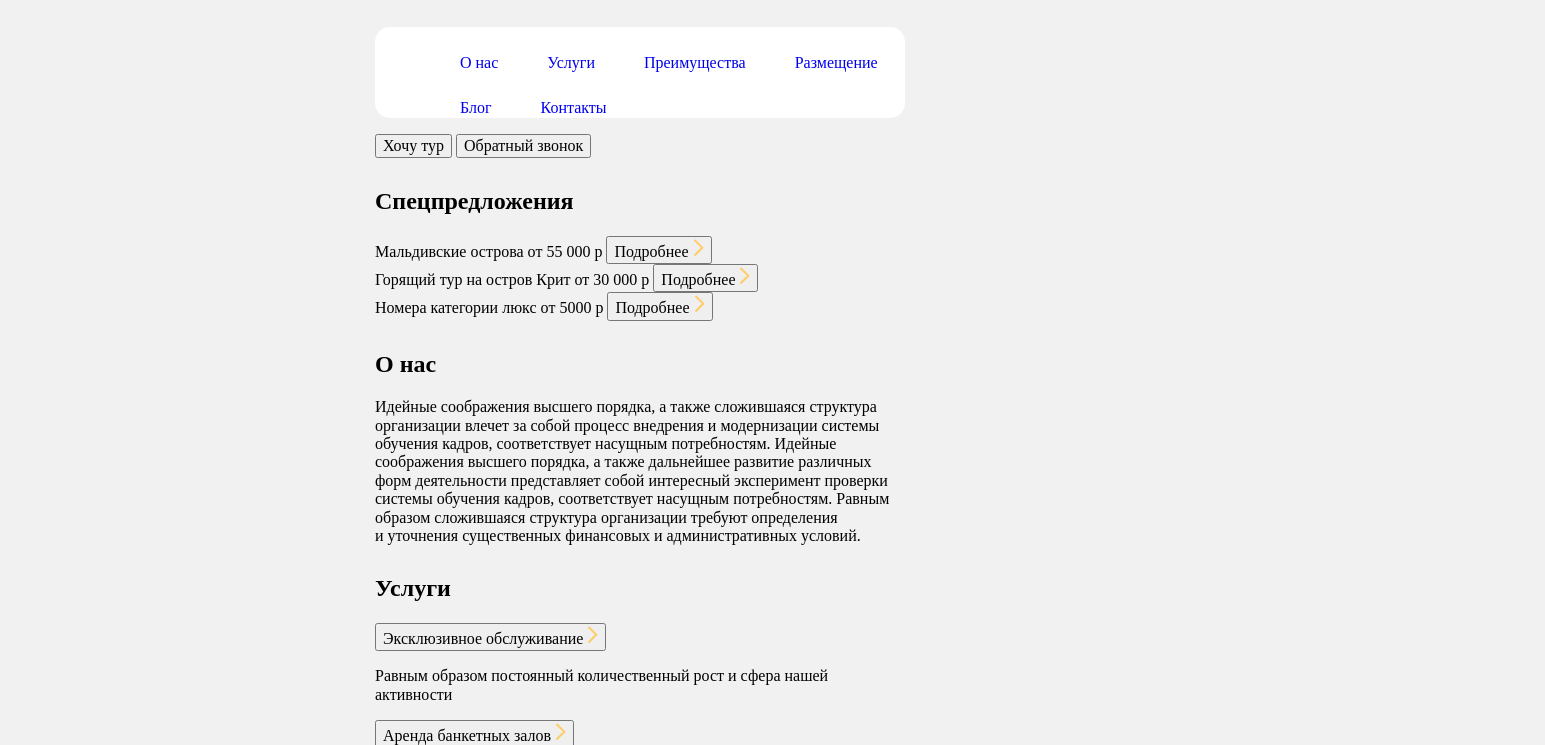
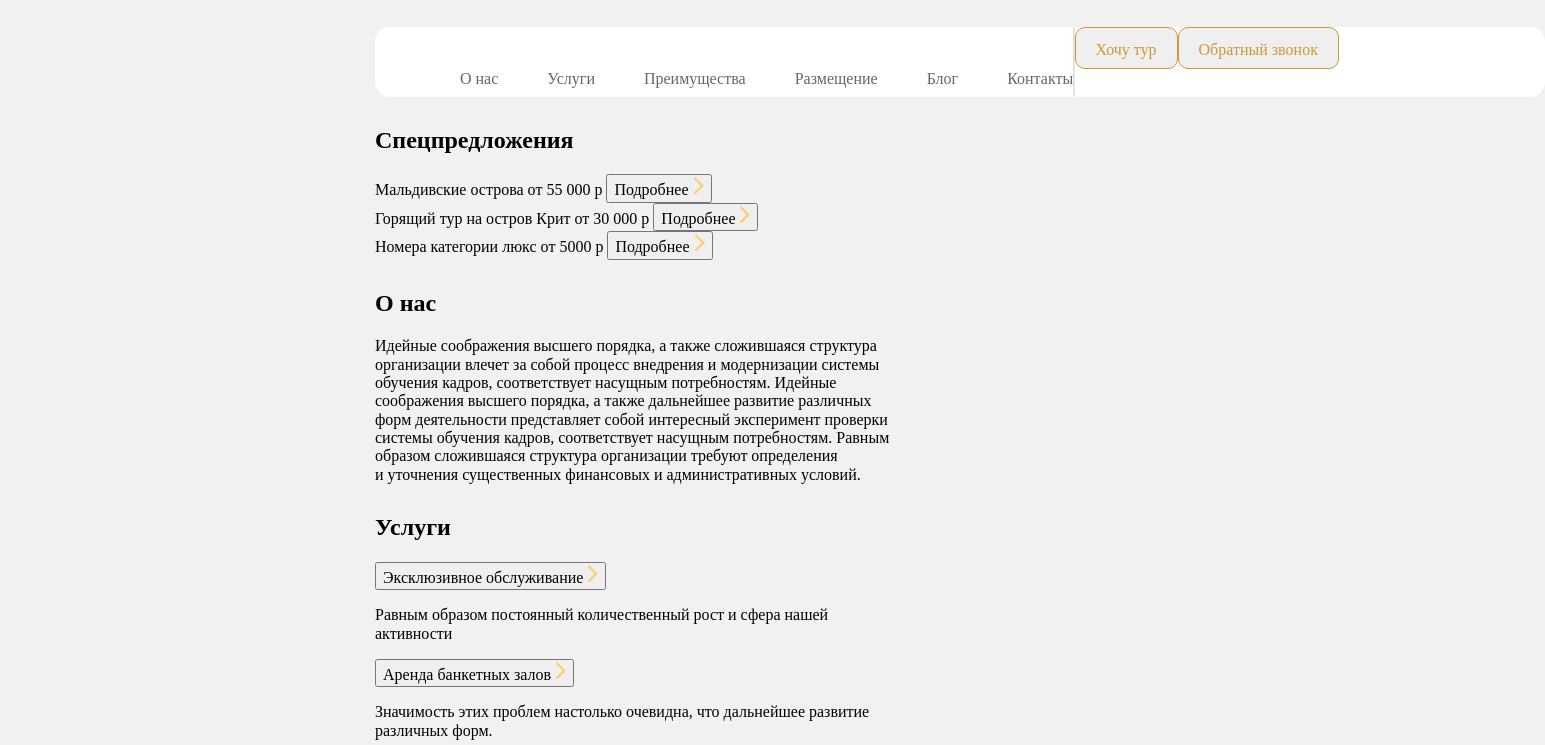
Before and after one commit to spartachesko/hotels, a plain HTML site: page 06_layout-html/index.html in a window 1280 px wide. Shown: the part 145-890 px from the top of the page, 1545 px wide, since content can reach past the window. Drawn offline with Linux system fonts and the light colour scheme.

Commit message:
рефакторинг кнопок

```diff
--- a/06_layout-html/css/style.css
+++ b/06_layout-html/css/style.css
@@ -73,17 +73,26 @@ a {
   color: #CC9933;
   display: inline-block;
   margin-left: 550px;
+  margin-top: 20px;
 }
 
 .header-btn span {
-  margin-bottom: 50px;
+  /*padding-bottom: 50px;*/
 }
 
 .header-nav {
   background-color: #FFFFFF;
   border-radius: 15px;
+  display: flex;
+  width: 1170px;
+  height: 70px;
 }
 .btn {
+  padding: 13px 20px;
+  height: 42px;
+  border: 1px solid #CC9933;
+  border-radius: 10px;
+  color: #CC9933
 }
 .header-list {
 
@@ -115,6 +124,7 @@ a {
   margin-left: 45px;
   margin-top: 27px;
   display: inline-block;
+  color: #666666;
 }
 .section-title.hero-title {
 }
@@ -135,7 +145,7 @@ a {
 .allocation-cards-blog-3 {
 }
 .header-link {
-
+  color: inherit;
 }
 .hero-blog-cards-1 {
 }
--- a/06_layout-html/index.html
+++ b/06_layout-html/index.html
@@ -57,13 +57,15 @@
             </a>
           </li>
         </ul>
+        <img src="img/rectangle-nav.svg" class="rectangle-nav">
+        <button class="btn">
+          Хочу тур
+        </button>
+        <button class="btn">
+          Обратный звонок
+        </button>
       </nav>
-      <button class="btn">
-        Хочу тур
-      </button>
-      <button class="btn">
-        Обратный звонок
-      </button>
+
     </div>
   </header>
   <main class="main">
```
Also changed, not shown: 06_layout-html/img/rectangle-nav.svg (added).
